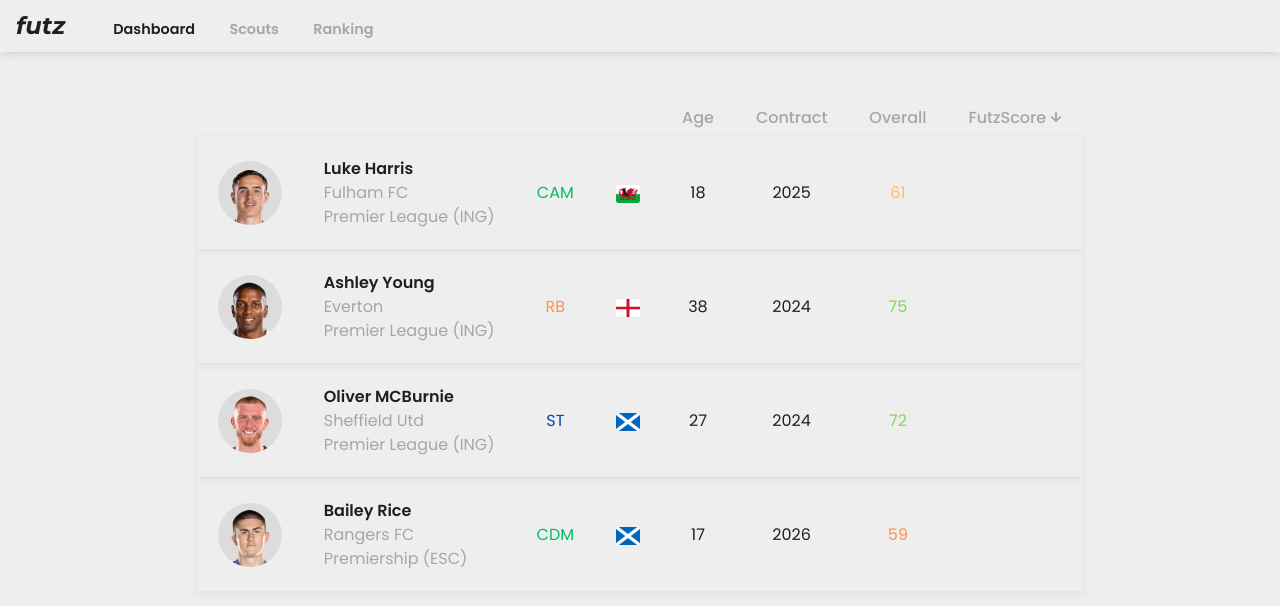
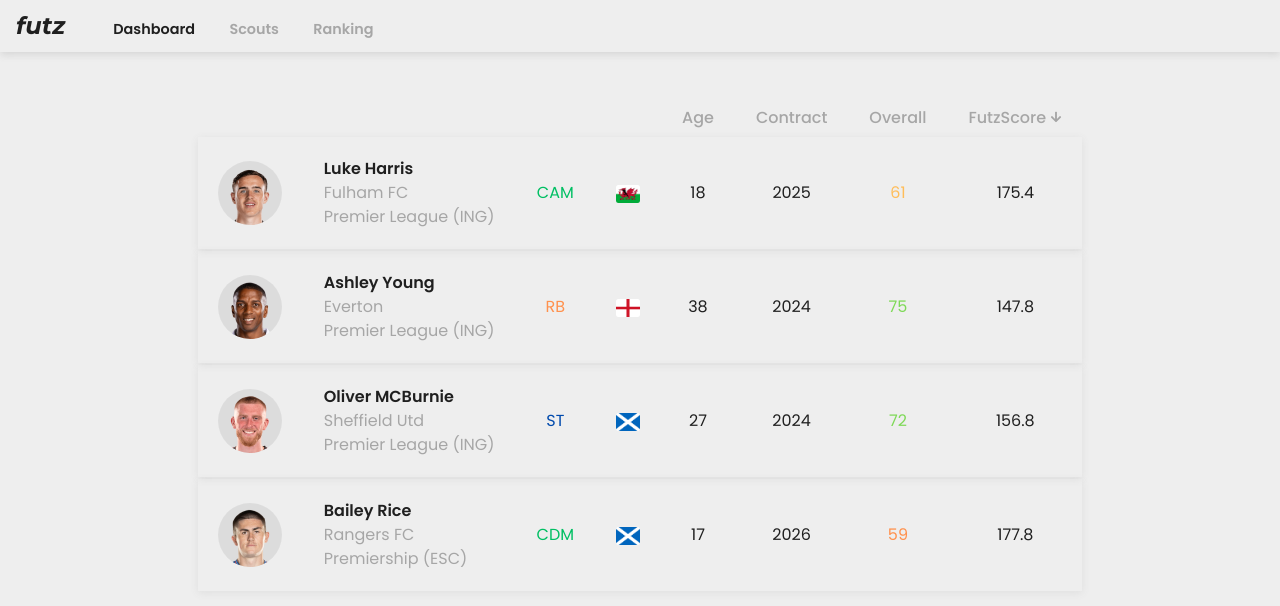
Before and after one commit to jorgeprj/hattrick-react, a React (Vite) app: page / in a window 1280 px wide. Shown: the top 606 px of the page. Built offline with nearby package versions, Linux system fonts and the light colour scheme; data requests are answered from the project's data file.

Commit message:
feat: futz score utils

```diff
--- a/src/components/playersList/PlayersList.jsx
+++ b/src/components/playersList/PlayersList.jsx
@@ -1,3 +1,4 @@
+import { calculateFutzScore } from '../../utils/calculateFutzScoreUtils';
 import './PlayersList.css';
 import HeaderList from './headerList/HeaderList';
 import PlayerList from './playerList/PlayerList';
@@ -28,8 +29,8 @@
                 aValue = a.contract;
                 bValue = b.contract;
             } else if (column === 'FutzScore') {
-                aValue = a.futz;
-                bValue = b.futz;
+                aValue = calculateFutzScore(a, year);
+                bValue = calculateFutzScore(b, year);
             }
             else {
                 return 0;
--- a/src/components/playersList/playerList/PlayerList.jsx
+++ b/src/components/playersList/playerList/PlayerList.jsx
@@ -1,6 +1,7 @@
 import { useNavigate } from 'react-router-dom';
 import { getOverallColor } from '../../../utils/overallColorUtils';
 import './PLayerList.css'
+import { calculateFutzScore } from '../../../utils/calculateFutzScoreUtils';
 
 const PlayerList = ({ player, year }) => {
 
@@ -33,7 +34,7 @@
                 {player.overall}
             </td>
             <td>
-                {player.futz}
+                {calculateFutzScore(player, year)}
             </td>
         </tr>
     )
```
